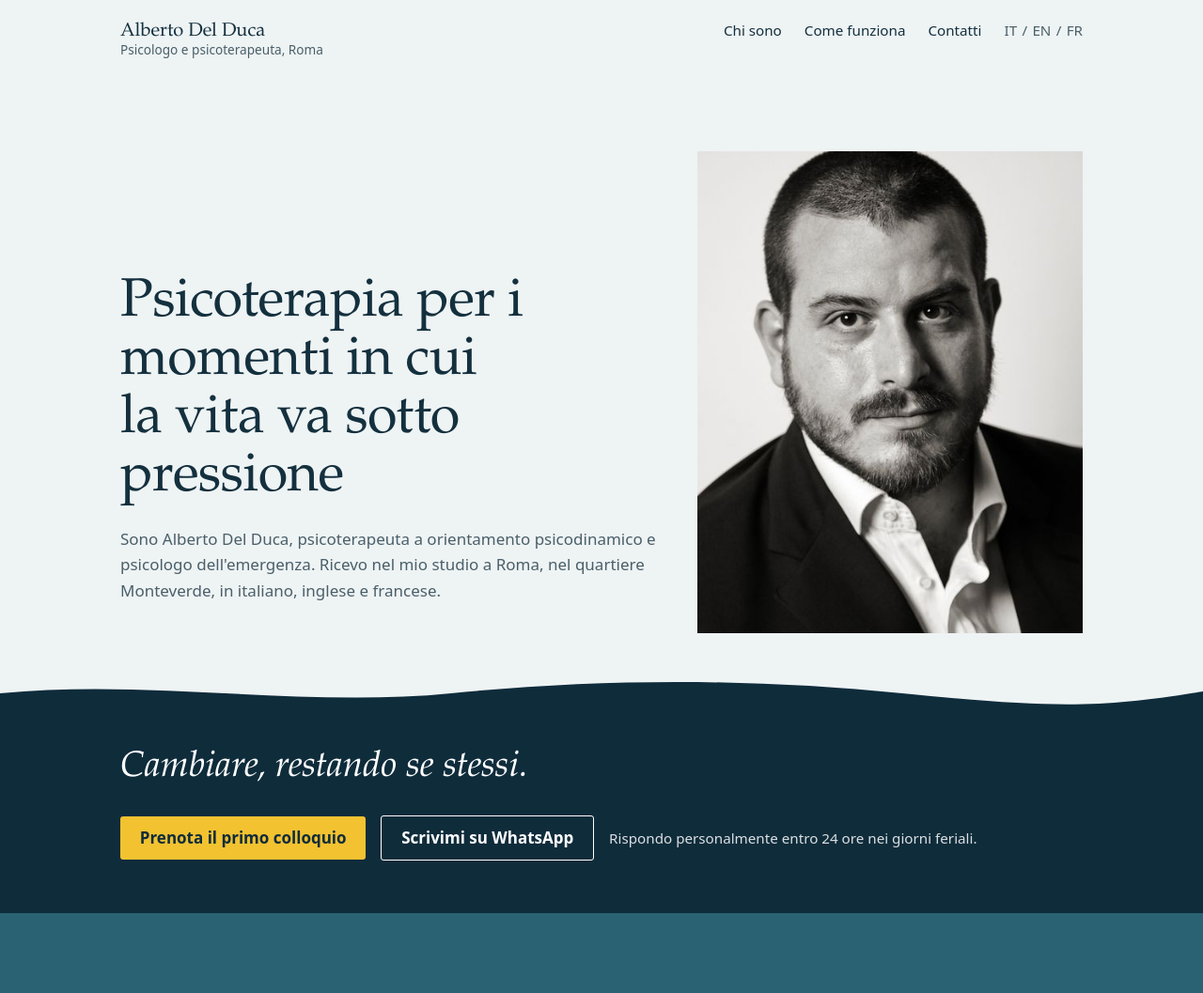
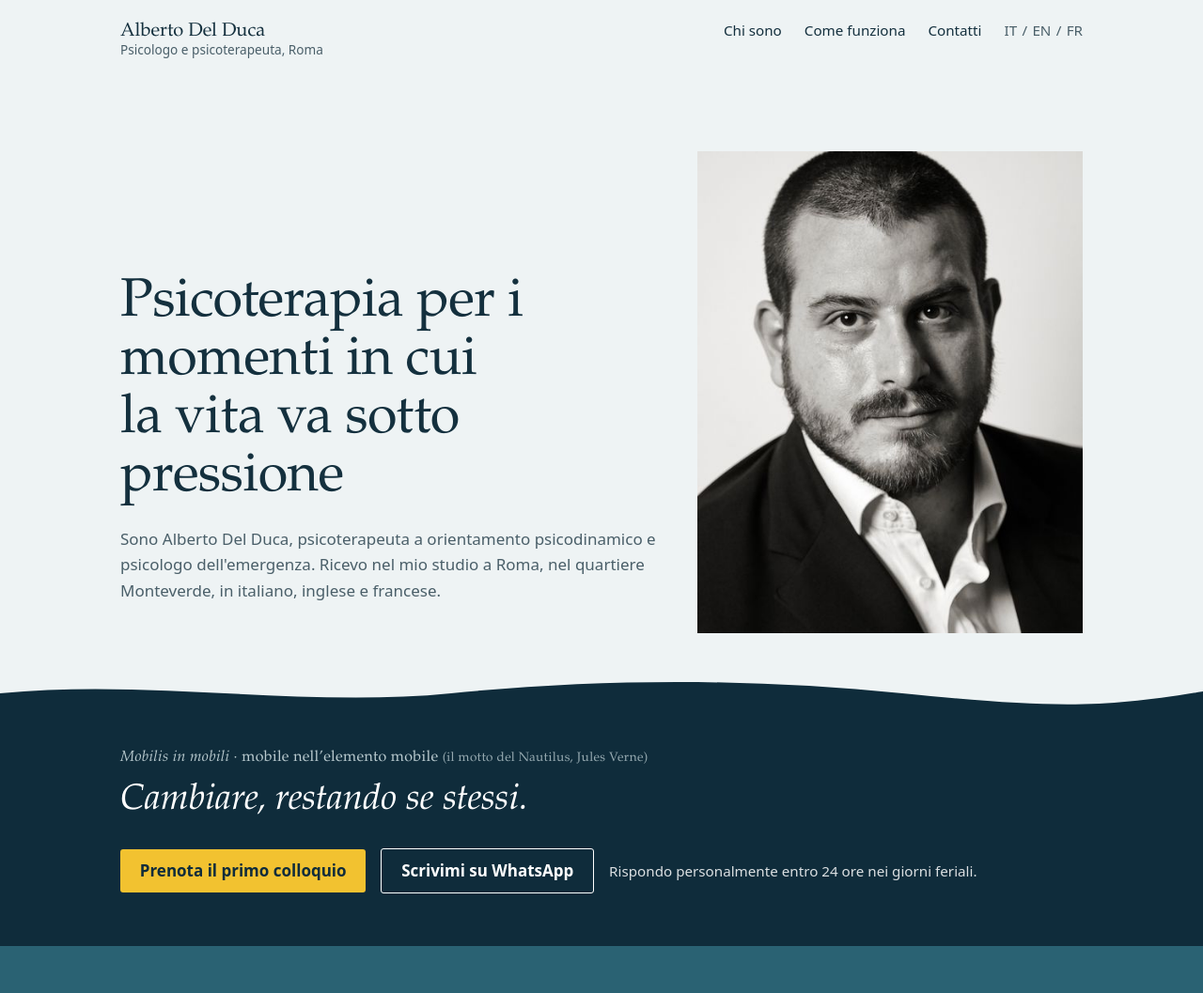
Before and after one commit to albertodelduca/albertodelduca.it., a plain HTML site: page index.html in a window 1280 px wide. Shown: the top 1057 px of the page at 94% size. Drawn offline with Linux system fonts and the light colour scheme.

Commit message:
Epigrafe con il motto del Nautilus sopra la firma
Co-Authored-By: Claude Opus 5.5 <noreply@anthropic.com>
Claude-Session: https://claude.ai/code/session_017fxdPuEaTj1bzgDhcZWAch

```diff
--- a/index.html
+++ b/index.html
@@ -41,6 +41,7 @@
 
   <section class="sotto-superficie" aria-label="Primo contatto">
     <div class="contenitore">
+      <p class="epigrafe"><span lang="la">Mobilis in mobili</span> · mobile nell’elemento mobile <span class="epigrafe-fonte">(il motto del Nautilus, Jules Verne)</span></p>
       <p class="motto">Cambiare, restando se stessi.</p>
       <div class="azioni">
         <a class="pulsante pulsante-boa" href="contatti.html#prenota">Prenota il primo colloquio</a>
--- a/style.css
+++ b/style.css
@@ -140,6 +140,17 @@ button:focus-visible {
   color: var(--schiuma);
   padding-block: 2rem 3.5rem;
 }
+.epigrafe {
+  font-family: var(--serif);
+  font-size: 1rem;
+  letter-spacing: .02em;
+  color: var(--bassofondo);
+  margin: 0 0 .6rem;
+  opacity: .85;
+}
+.epigrafe [lang="la"] { font-style: italic; }
+.epigrafe-fonte { font-size: .85em; opacity: .8; }
+
 .motto {
   font-family: var(--serif);
   font-style: italic;
```
